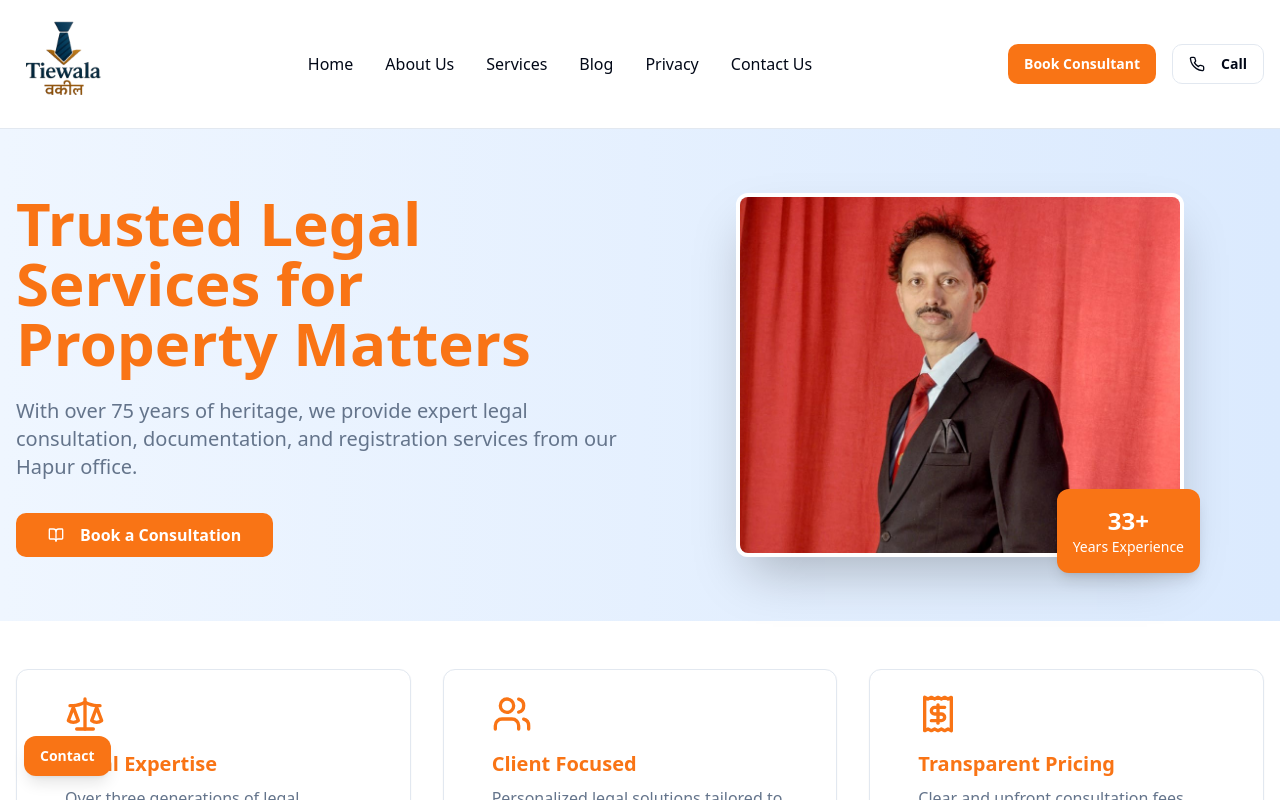
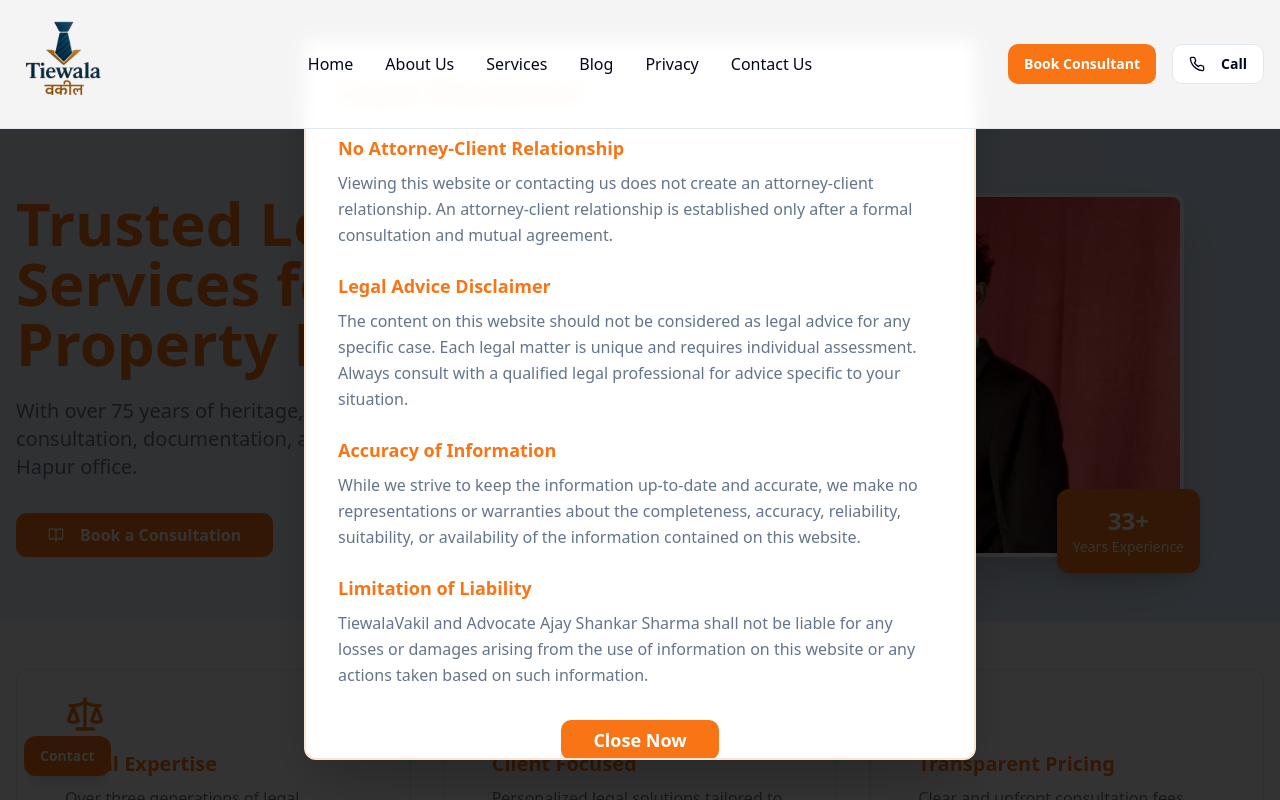
Before and after one commit to opulentfits221/tie-legacy-website, a React (Vite) app: page / in a window 1280 px wide. Shown: the top 800 px of the page. Built offline with nearby package versions, Linux system fonts and the light colour scheme.

Commit message:
Add legal disclaimer popup
Implement a legal disclaimer popup that appears once on the homepage. The popup includes the provided disclaimer content and a close button.

```diff
--- /dev/null
+++ b/src/components/DisclaimerPopup.tsx
@@ -0,0 +1,92 @@
+
+import React, { useState, useEffect } from 'react';
+import { X } from 'lucide-react';
+import { Button } from '@/components/ui/button';
+import { Card, CardContent } from '@/components/ui/card';
+
+const DisclaimerPopup = () => {
+  const [showPopup, setShowPopup] = useState(false);
+
+  useEffect(() => {
+    // Check if user has already seen the disclaimer
+    const hasSeenDisclaimer = localStorage.getItem('hasSeenDisclaimer');
+    if (!hasSeenDisclaimer) {
+      setShowPopup(true);
+    }
+  }, []);
+
+  const handleClosePopup = () => {
+    setShowPopup(false);
+    // Mark that user has seen the disclaimer
+    localStorage.setItem('hasSeenDisclaimer', 'true');
+  };
+
+  if (!showPopup) return null;
+
+  return (
+    <div className="fixed inset-0 z-50 bg-black/80 flex items-center justify-center p-4">
+      <Card className="w-full max-w-2xl max-h-[90vh] overflow-y-auto shadow-2xl border-2 border-primary/20">
+        <CardContent className="p-6 md:p-8">
+          <div className="flex justify-between items-start mb-6">
+            <h2 className="text-2xl md:text-3xl font-bold text-primary">Legal Disclaimer</h2>
+            <Button
+              variant="ghost"
+              size="sm"
+              onClick={handleClosePopup}
+              className="h-8 w-8 p-0 hover:bg-gray-100"
+            >
+              <X className="w-5 h-5" />
+            </Button>
+          </div>
+
+          <div className="space-y-6 text-muted-foreground">
+            <div>
+              <h3 className="font-bold text-lg text-primary mb-2">No Attorney-Client Relationship</h3>
+              <p className="leading-relaxed">
+                Viewing this website or contacting us does not create an attorney-client relationship.
+                An attorney-client relationship is established only after a formal consultation and mutual agreement.
+              </p>
+            </div>
+
+            <div>
+              <h3 className="font-bold text-lg text-primary mb-2">Legal Advice Disclaimer</h3>
+              <p className="leading-relaxed">
+                The content on this website should not be considered as legal advice for any specific case.
+                Each legal matter is unique and requires individual assessment. Always consult with a qualified
+                legal professional for advice specific to your situation.
+              </p>
+            </div>
+
+            <div>
+              <h3 className="font-bold text-lg text-primary mb-2">Accuracy of Information</h3>
+              <p className="leading-relaxed">
+                While we strive to keep the information up-to-date and accurate, we make no representations
+                or warranties about the completeness, accuracy, reliability, suitability, or availability of
+                the information contained on this website.
+              </p>
+            </div>
+
+            <div>
+              <h3 className="font-bold text-lg text-primary mb-2">Limitation of Liability</h3>
+              <p className="leading-relaxed">
+                TiewalaVakil and Advocate Ajay Shankar Sharma shall not be liable for any losses or damages
+                arising from the use of information on this website or any actions taken based on such information.
+              </p>
+            </div>
+          </div>
+
+          <div className="mt-8 flex justify-center">
+            <Button
+              onClick={handleClosePopup}
+              className="bg-primary text-primary-foreground hover:bg-primary/90 font-semibold px-8 py-3 text-lg"
+            >
+              Close Now
+            </Button>
+          </div>
+        </CardContent>
+      </Card>
+    </div>
+  );
+};
+
+export default DisclaimerPopup;
--- a/src/pages/Index.tsx
+++ b/src/pages/Index.tsx
@@ -7,6 +7,7 @@ import Header from "@/components/Header";
 import Footer from "@/components/Footer";
 import Newsletter from "@/components/Newsletter";
 import OfficeGallery from "@/components/OfficeGallery";
+import DisclaimerPopup from "@/components/DisclaimerPopup";
 
 const testimonials = [
   {
@@ -95,6 +96,7 @@ const Index = () => {
 
   return (
     <div className="min-h-screen bg-background">
+      <DisclaimerPopup />
       <Header />
 
       {/* Hero Section */}
```
